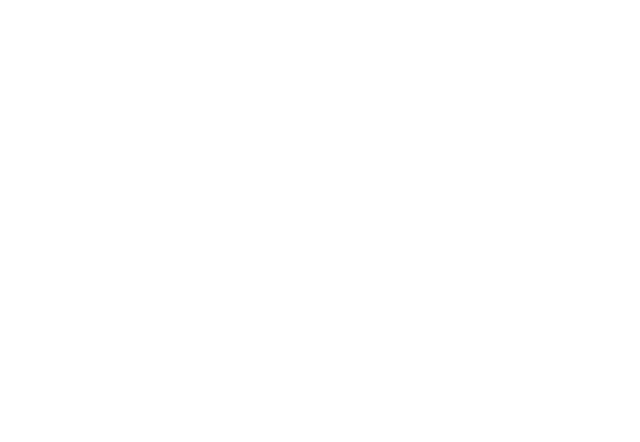
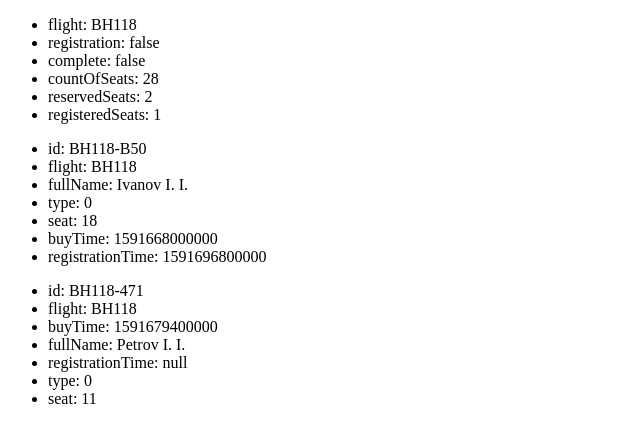
Before and after one commit to kadly/thinknetica_javascript, a plain HTML site: page DOM/fcs.html in a window 1280 px wide. Shown: the whole page, without its empty margins (0-640 px from the left). Drawn offline with Linux system fonts and the light colour scheme.

Commit message:
DOM tasks complete

```diff
--- a/DOM/fcs.html
+++ b/DOM/fcs.html
@@ -10,6 +10,6 @@
         <ul id="ul">
         </ul>
     </div>
-    <!--<script src="task_2_fcs.js"></script>-->
+    <script src="task_2_fcs.js"></script>
 </body>
 </html>
```
